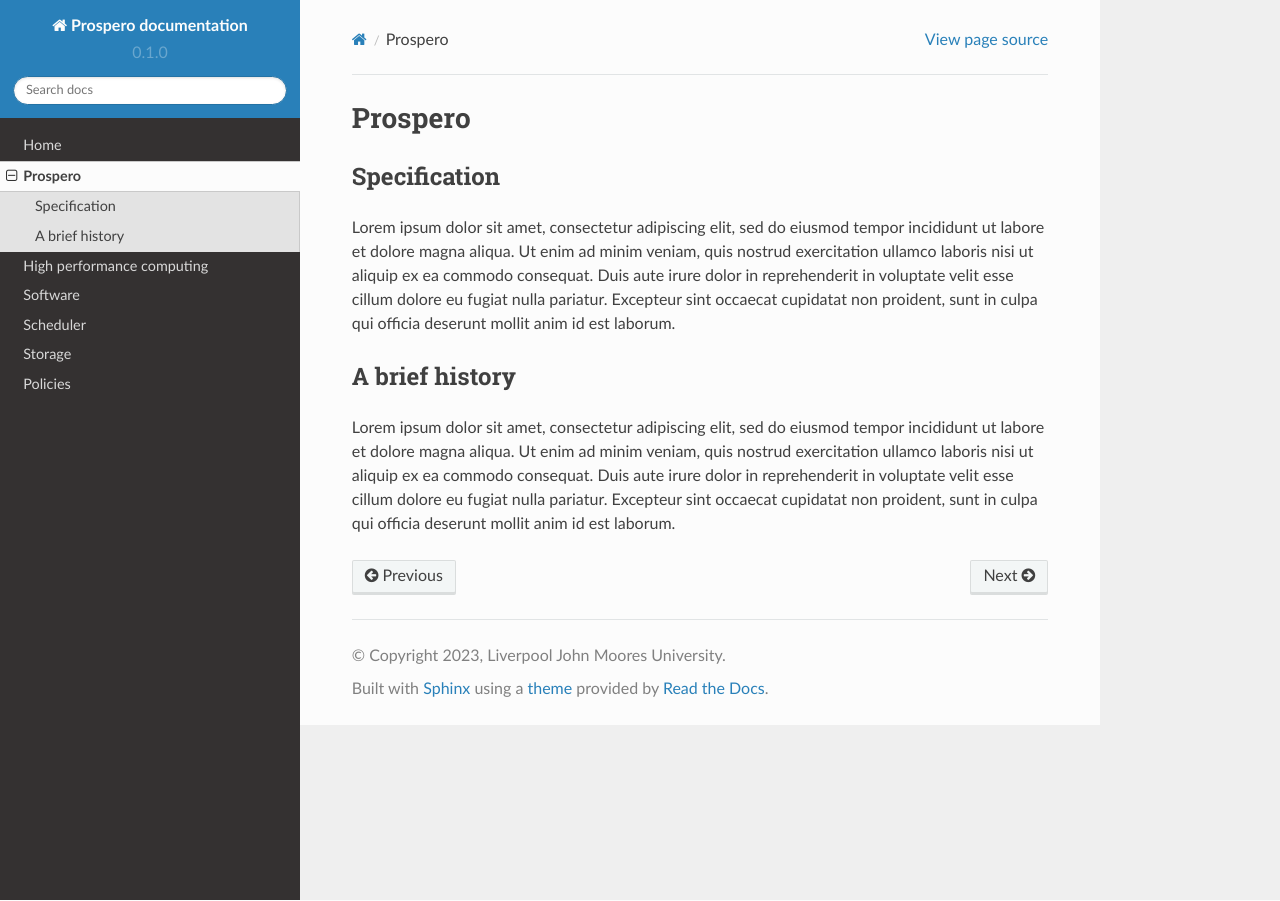
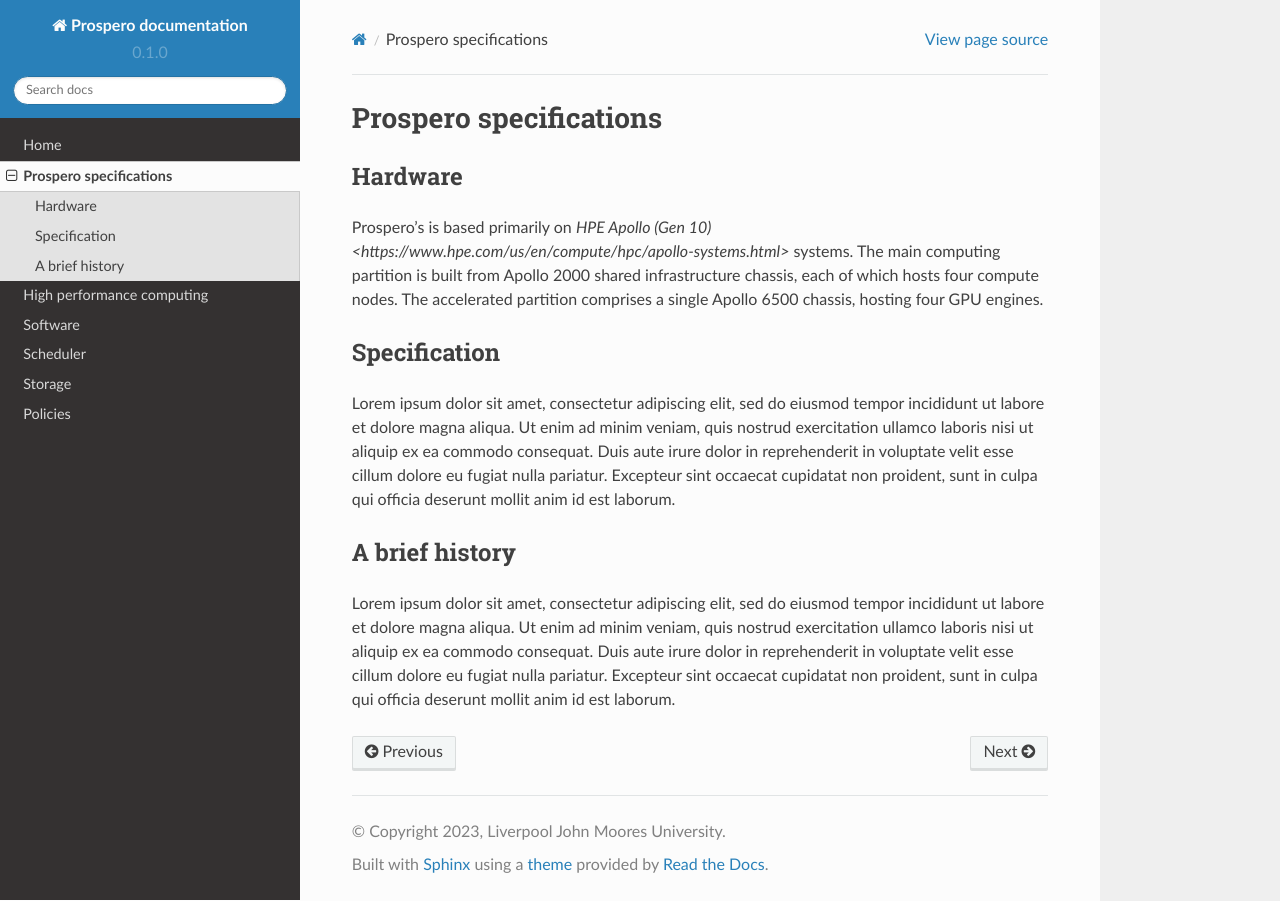
Before and after one commit to astrcrai/prospero-docs, a Sphinx documentation site: the page built from docs/source/prospero.rst, in a window 1280 px wide. Built offline with Sphinx 7.4.7 and the Read the Docs theme 2.0.0, drawn with Linux system fonts in a browser that asks for light colours.

Commit message:
Update prospero.rst

```diff
--- a/docs/source/prospero.rst
+++ b/docs/source/prospero.rst
@@ -1,5 +1,10 @@
-Prospero
+Prospero specifications
 =====
+
+Hardware
+------------
+
+Prospero's is based primarily on `HPE Apollo (Gen 10) <https://www.hpe.com/us/en/compute/hpc/apollo-systems.html>` systems. The main computing partition is built from Apollo 2000 shared infrastructure chassis, each of which hosts four compute nodes. The accelerated partition comprises a single Apollo 6500 chassis, hosting four GPU engines.
 
 Specification
 ------------
```
